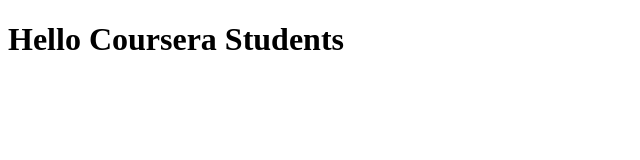
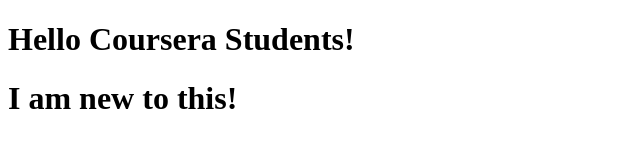
Before and after one commit to leogulle-art/coursera-test, a plain HTML site: page index.html in a window 1280 px wide. Shown: the whole page, without its empty margins (0-640 px from the left). Drawn offline with Linux system fonts and the light colour scheme.

Commit message:
Updates.

```diff
--- a/index.html
+++ b/index.html
@@ -5,6 +5,7 @@
         <title>Hello Coursera</title>
     </head>
     <body>
-        <h1>Hello Coursera Students</h1>
+        <h1>Hello Coursera Students!</h1>
+        <h1>I am new to this!</h1>
     </body>
 </html>
```
